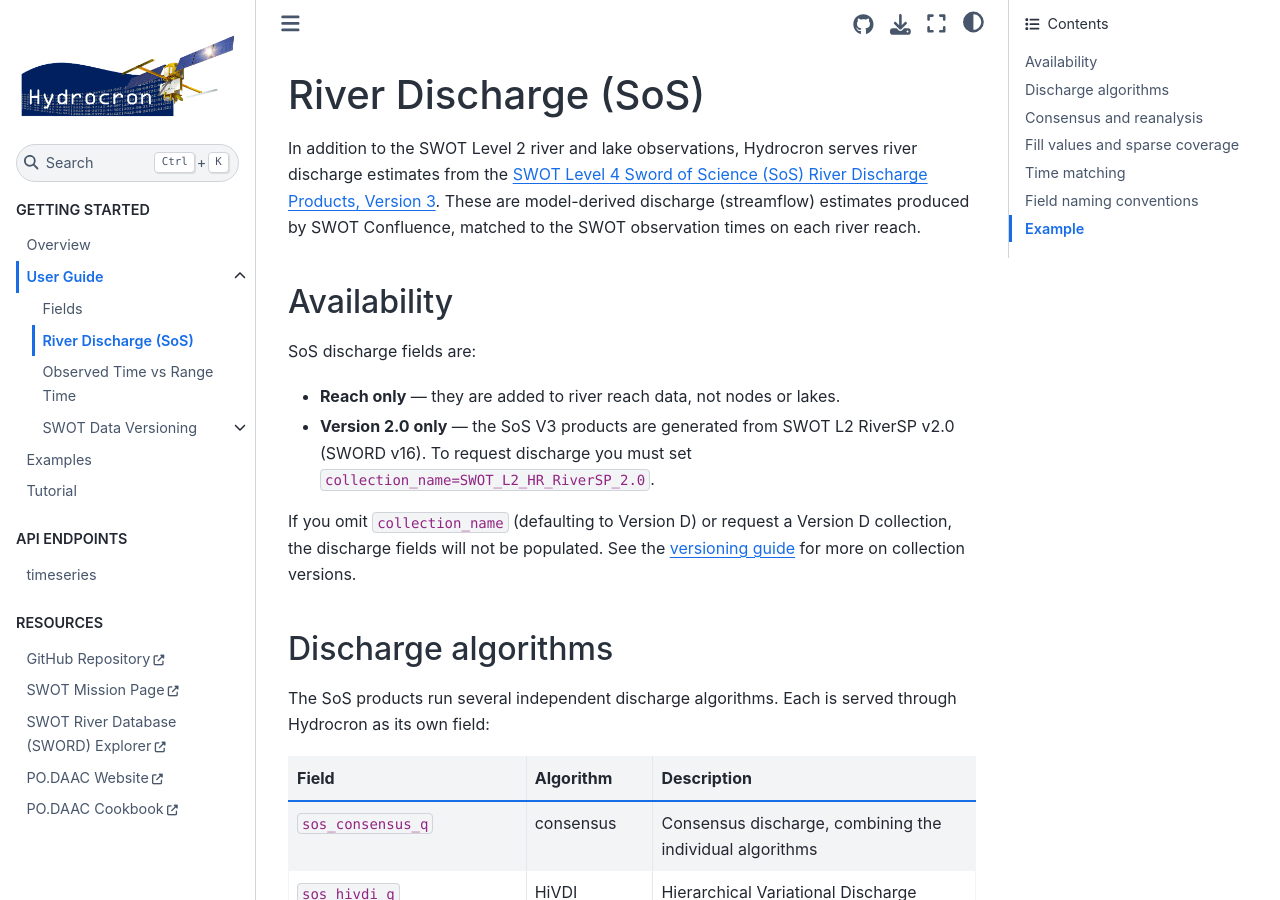
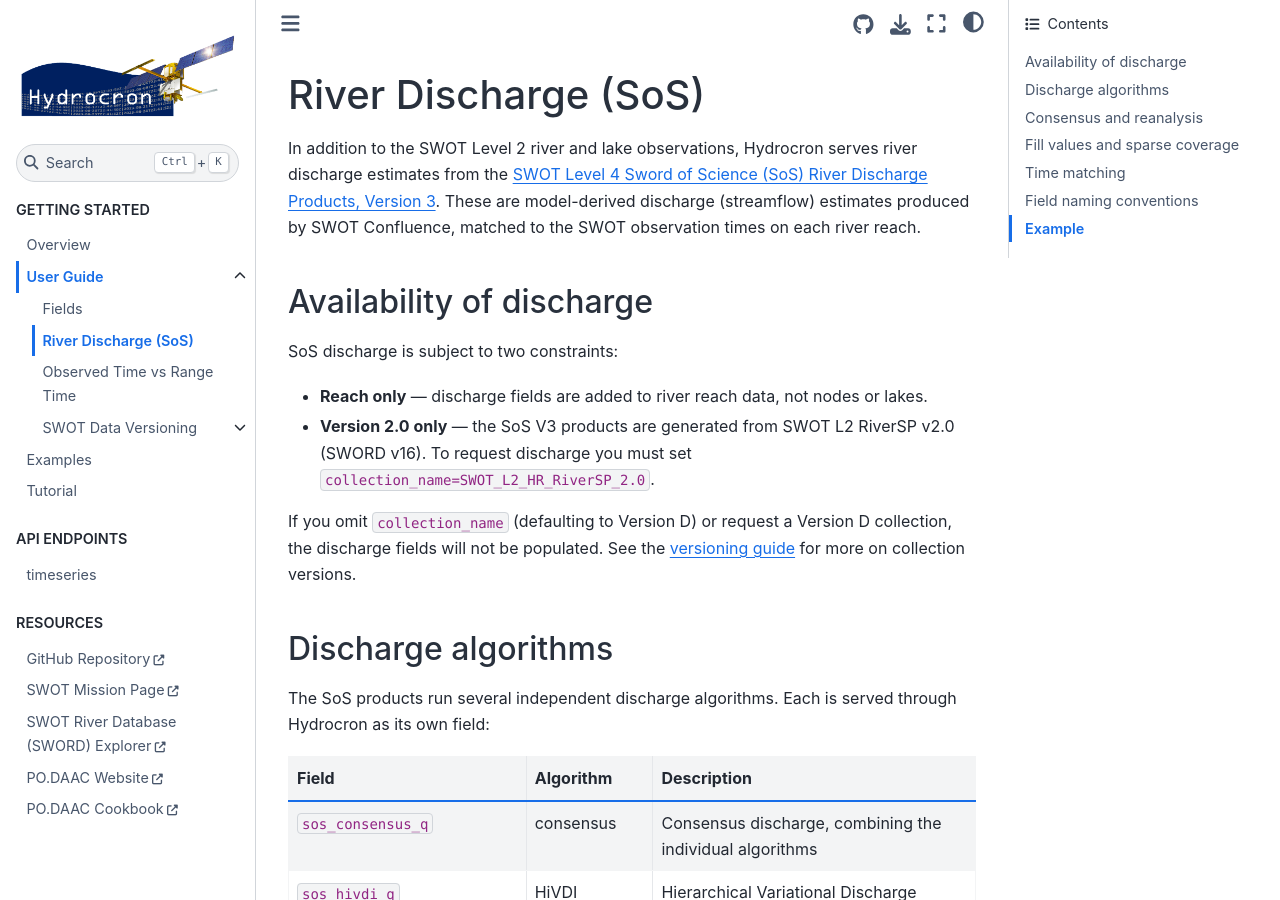
Before and after one commit to podaac/hydrocron, a Jupyter Book: the page built from docs/user-guide/discharge.md, in a window 1280 px wide and 900 px high. Built offline with Jupyter Book 1.0.4 settings and Sphinx 7.4.7 and the Sphinx Book theme 1.1.4, drawn with Linux system fonts in a browser that asks for light colours; some of the changed text lies outside the part shown.

Commit message:
Updated docs

````diff
--- a/docs/user-guide/discharge.md
+++ b/docs/user-guide/discharge.md
@@ -3,11 +3,11 @@
 
 In addition to the SWOT Level 2 river and lake observations, Hydrocron serves river discharge estimates from the [SWOT Level 4 Sword of Science (SoS) River Discharge Products, Version 3](https://doi.org/10.5067/SWOT-SOS-RD3). These are model-derived discharge (streamflow) estimates produced by SWOT Confluence, matched to the SWOT observation times on each river reach.
 
-## Availability
+## Availability of discharge
 
-SoS discharge fields are:
+SoS discharge is subject to two constraints:
 
-- **Reach only** — they are added to river reach data, not nodes or lakes.
+- **Reach only** — discharge fields are added to river reach data, not nodes or lakes.
 - **Version 2.0 only** — the SoS V3 products are generated from SWOT L2 RiverSP v2.0 (SWORD v16). To request discharge you must set `collection_name=SWOT_L2_HR_RiverSP_2.0`.
 
 If you omit `collection_name` (defaulting to Version D) or request a Version D collection, the discharge fields will not be populated. See the [versioning guide](versioning.md) for more on collection versions.
@@ -54,11 +54,7 @@
 
 ## Field naming conventions
 
-```{note}
-A note on fields naming conventions:
-
 With the implementation of SWOT SoS Discharge data products in Hydrocron, the field names users request through the API are different from the names in the original L4 netCDF, but consistent and corresponding to the respective variable. This was done to help the users discern and track in their request which discharge products they want, given there are several discharge (q) variables in the various groups in the original netCDF, and given the SWOT Level 2 River SP also contains discharge attributes. For example, for L4, consensus_q is renamed sos_consensus_q, hivdi Q is renamed sos_hivdi_q, and so on. This renaming is mapped in the table below. An additional note, that the consensus_q variable from the L4 SoS discharge product can be requested as either sos_consensus_q or swot_discharge_reanalysis, but it is the exact same data. The latter is to discern between the L4-provided discharge and the L2-provided discharge (which has the field names dschg_c or swot_discharge_nrt, again, same data, two difference field names it can be requested by).
-```
 
 ```{figure} sos_field_mappings.png
 :alt: SoS field mappings
@@ -69,4 +65,4 @@
 
 ## Example
 
-For a full request and response, see [Get time series GeoJSON for river reach with discharge](../examples.md) in the examples.
+For full requests and responses, see [Get time series GeoJSON for river reach with discharge](../examples.md) and [Get time series CSV for river reach with discharge](../examples.md) in the examples.
````
Also changed, not shown: docs/user-guide/fields.md (+6 -3 lines).
